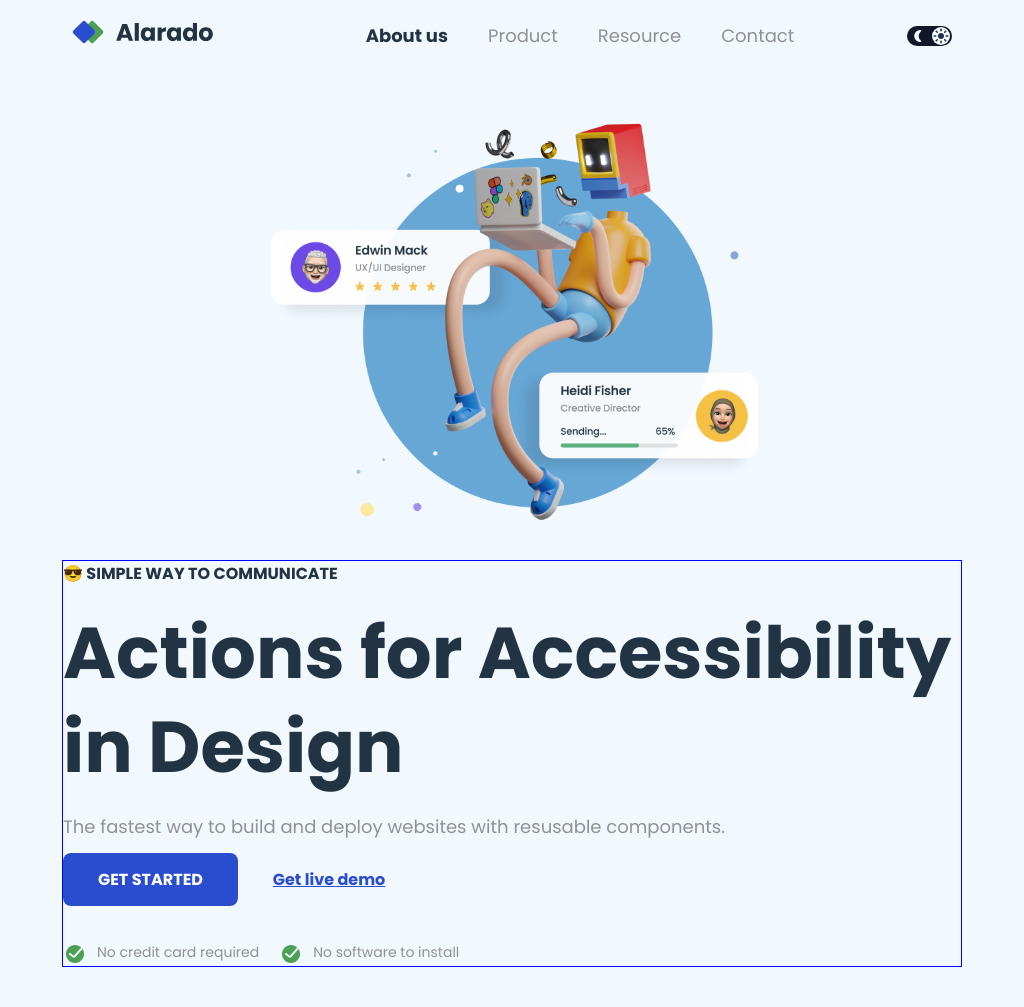
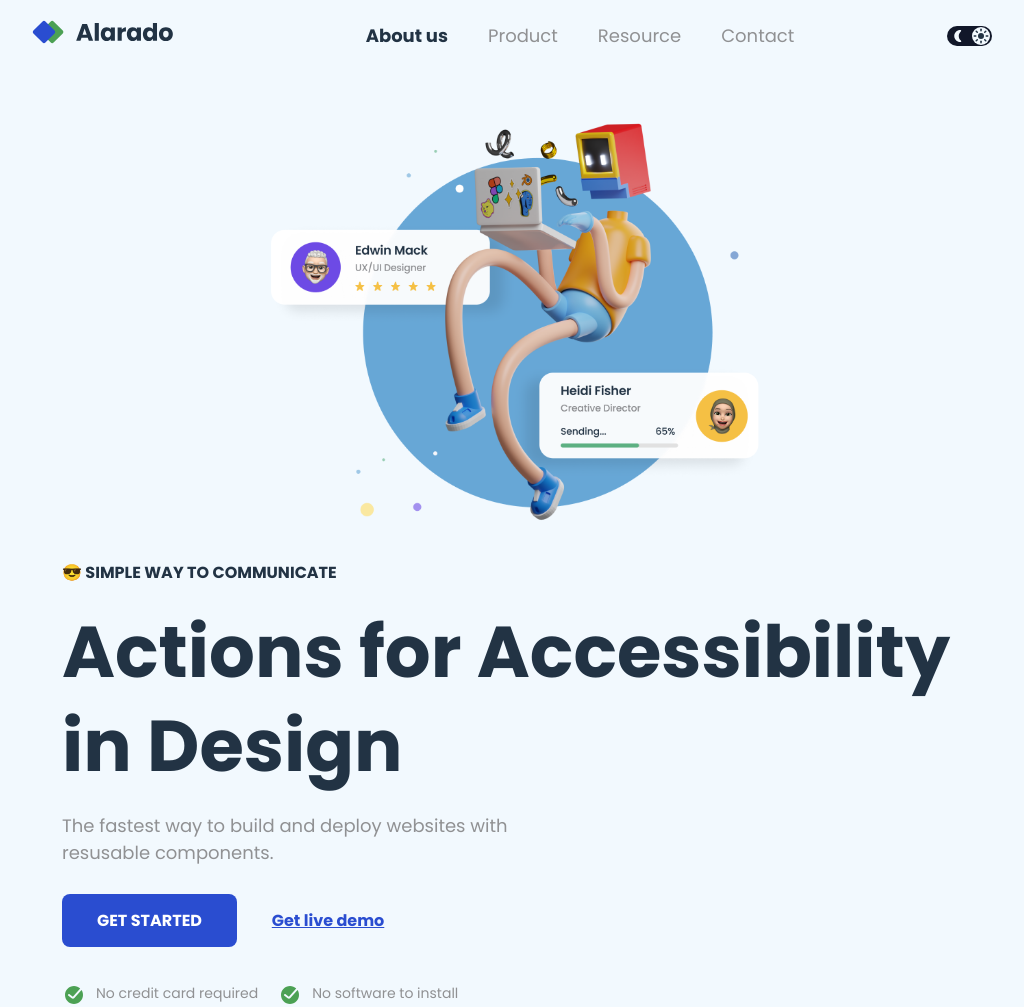
Before and after one commit to brayanbarroso/alardo-homepage, a plain HTML site: page index.html in a window 1024 px wide. Before the commit the page ends 967 px from the top, so only its background shows below. Drawn offline with Linux system fonts and the light colour scheme.

Commit message:
ajustando a tamaño 1024

```diff
--- a/assets/css/main.css
+++ b/assets/css/main.css
@@ -226,13 +226,21 @@ body {
   width: 100%;
 }
 
-@media (min-width: 1024px) {
+@media (max-width: 1024px) {
+  .nav {
+    margin-inline: 32px;
+  }
   .main__section {
     flex-direction: column-reverse;
   }
 
   .section__info {
-    border: 1px solid blue;
+    /* border: 1px solid blue; */
     max-width: 900px;
   }
+
+  .section__paragraph-info {
+    margin-block-end: 40px;
+    max-width: 500px;
+  }
 }
```
